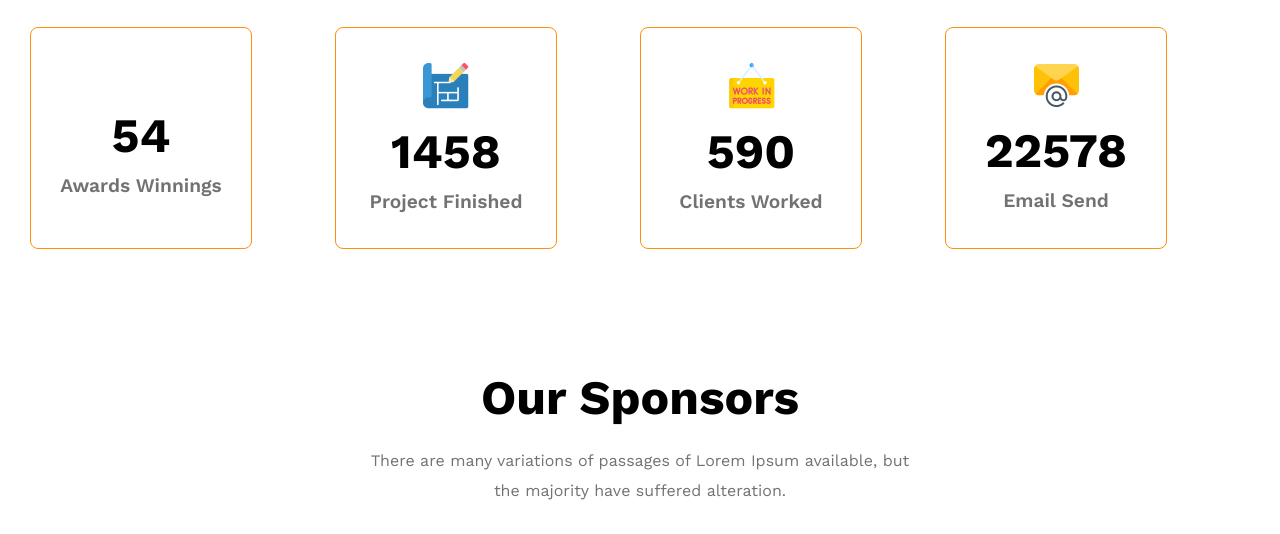
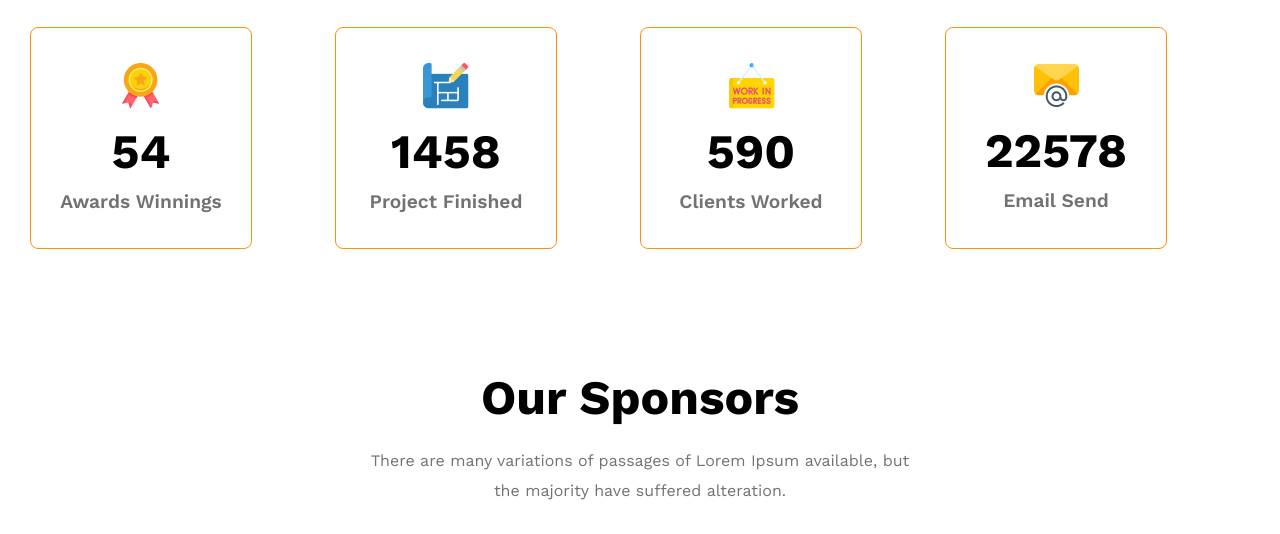
Before and after one commit to devtanvirmahamud1/g3-architects, a plain HTML site: page index.html in a window 1280 px wide. Shown: the part 3302-3836 px from the top of the page. Drawn offline with nearby package versions, Linux system fonts and the light colour scheme; the site is published under a folder, as on GitHub Pages, so addresses that start at the root find nothing; a web font is replaced by a local one.

Commit message:
minor change in image

```diff
--- a/index.html
+++ b/index.html
@@ -91,7 +91,7 @@
             <div class="fact-container">
                 <div class="fact-card display-flex">
                     <div>
-                        <img src="/images/icons/ribon.png" alt="" class="fact-icon">
+                        <img src="images/icons/ribon.png" alt="" class="fact-icon">
                         <h4 class="fact-number">54</h4>
                         <h5 class="fact-name secondary-color">Awards Winnings</h5>
                     </div>
```
